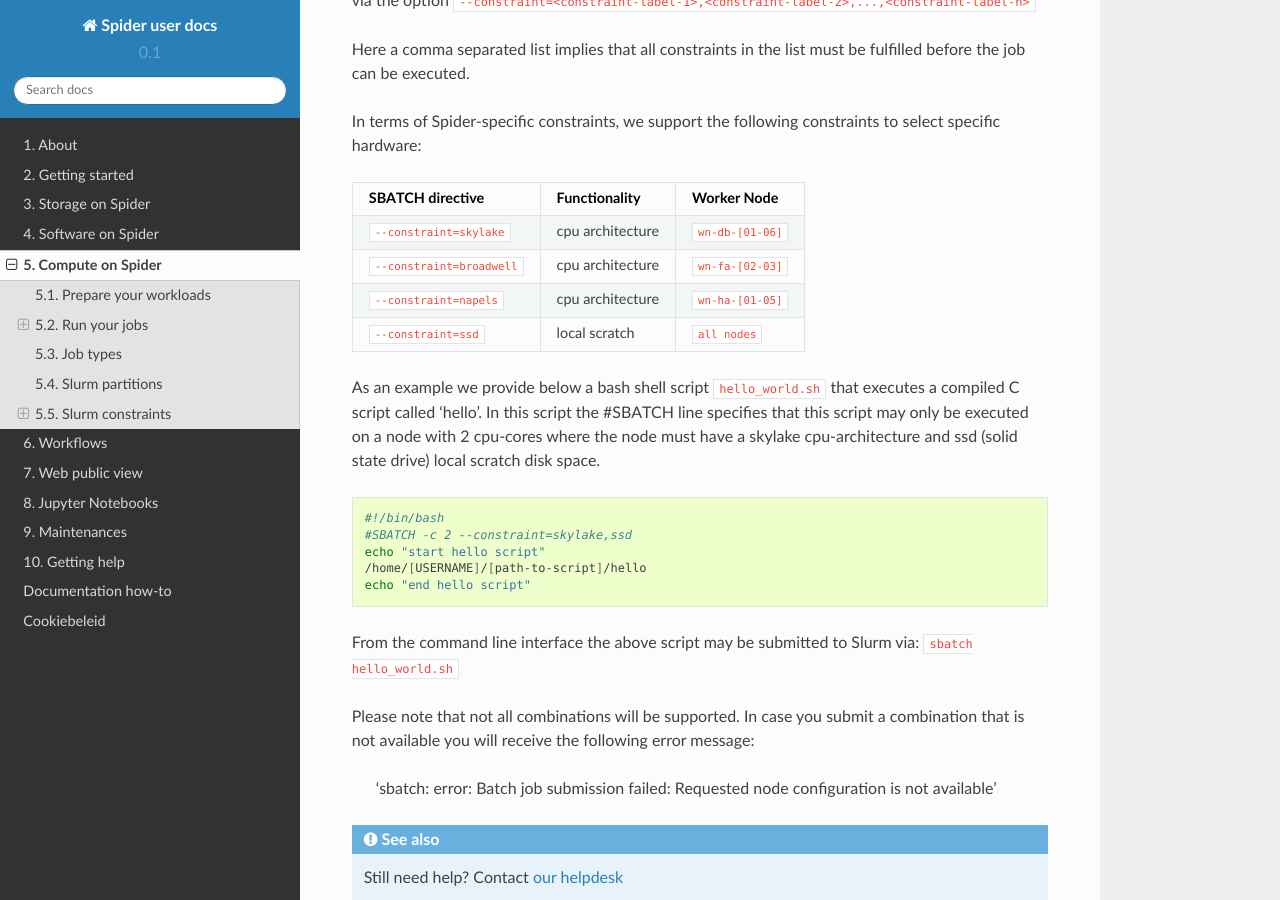
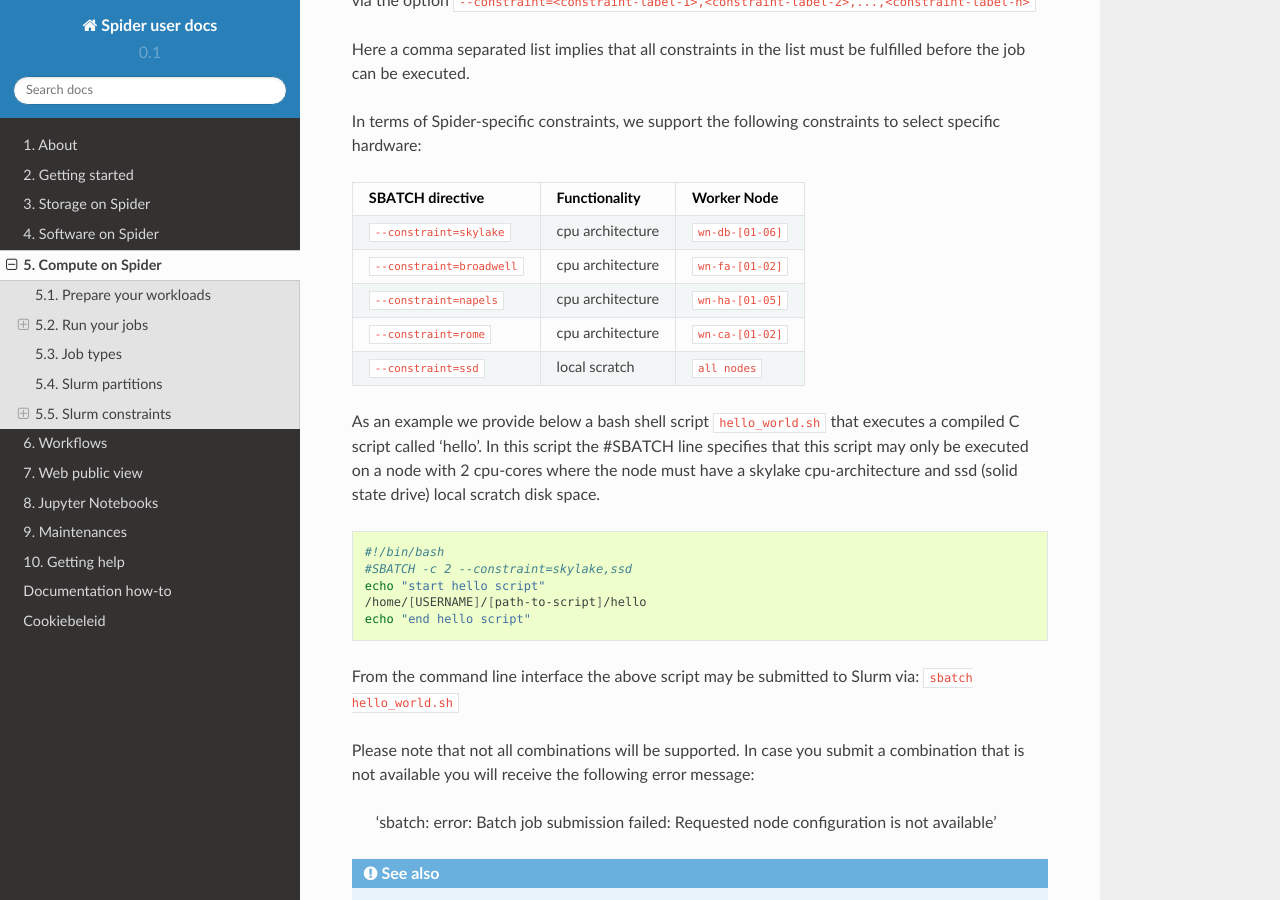
Before and after one commit to sara-nl/spiderdocs, a Sphinx documentation site: the page built from source/Pages/compute_on_spider.rst, in a window 1280 px wide and 900 px high, scrolled down 4334 px. Built offline with Sphinx 7.4.7 and the Read the Docs theme 2.0.0, drawn with Linux system fonts in a browser that asks for light colours.

Commit message:
added rome constraint

```diff
--- a/source/Pages/compute_on_spider.rst
+++ b/source/Pages/compute_on_spider.rst
@@ -247,8 +247,9 @@ to select specific hardware:
 SBATCH directive              Functionality          Worker Node
 ==========================    ===================    =================
 ``--constraint=skylake``      cpu architecture       ``wn-db-[01-06]``
-``--constraint=broadwell``    cpu architecture       ``wn-fa-[02-03]``
+``--constraint=broadwell``    cpu architecture       ``wn-fa-[01-02]``
 ``--constraint=napels``       cpu architecture       ``wn-ha-[01-05]``
+``--constraint=rome``         cpu architecture       ``wn-ca-[01-02]``
 ``--constraint=ssd``          local scratch          ``all nodes``
 ==========================    ===================    =================
 
```
